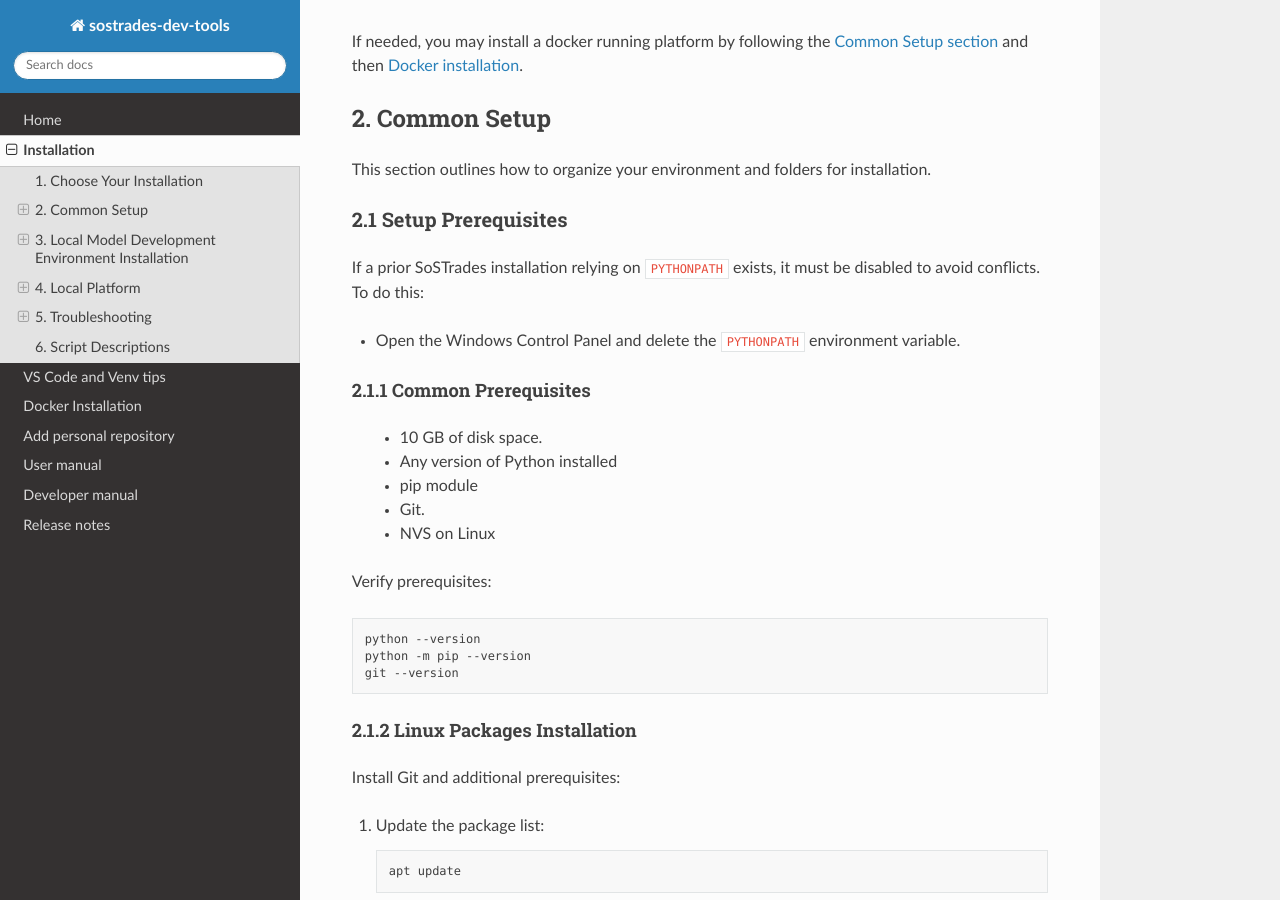
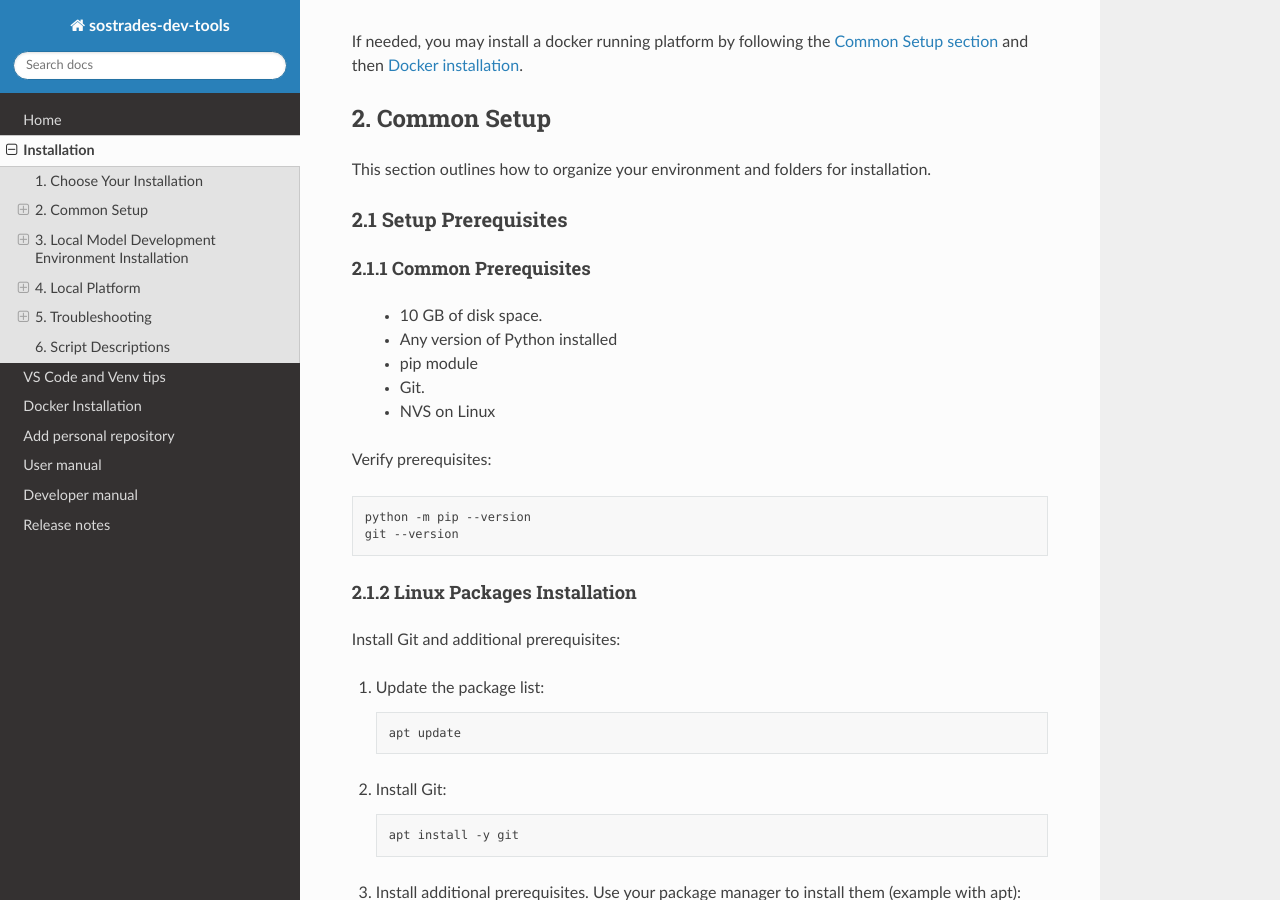
Before and after one commit to os-climate/sostrades-dev-tools, a Sphinx documentation site: the page built from docs/source/installation.md, in a window 1280 px wide and 900 px high, scrolled down 1023 px. Built offline with Sphinx 7.4.7 and the Read the Docs theme 3.1.0, drawn with Linux system fonts in a browser that asks for light colours.

Commit message:
Clean up python installation documentation

````diff
--- a/docs/source/installation.md
+++ b/docs/source/installation.md
@@ -44,10 +44,6 @@ If needed, you may install a docker running platform by following the [Common Se
 This section outlines how to organize your environment and folders for installation.
 
 ### 2.1 Setup Prerequisites
-If a prior SoSTrades installation relying on `PYTHONPATH` exists, it must be disabled to avoid conflicts. To do this:
-
-- Open the Windows Control Panel and delete the `PYTHONPATH` environment variable.
-
 #### 2.1.1 Common Prerequisites
 
 > - 10 GB of disk space.
@@ -59,7 +55,6 @@ If a prior SoSTrades installation relying on `PYTHONPATH` exists, it must be dis
 Verify prerequisites:
 
 ```bash
-python --version
 python -m pip --version
 git --version
 ```
````
